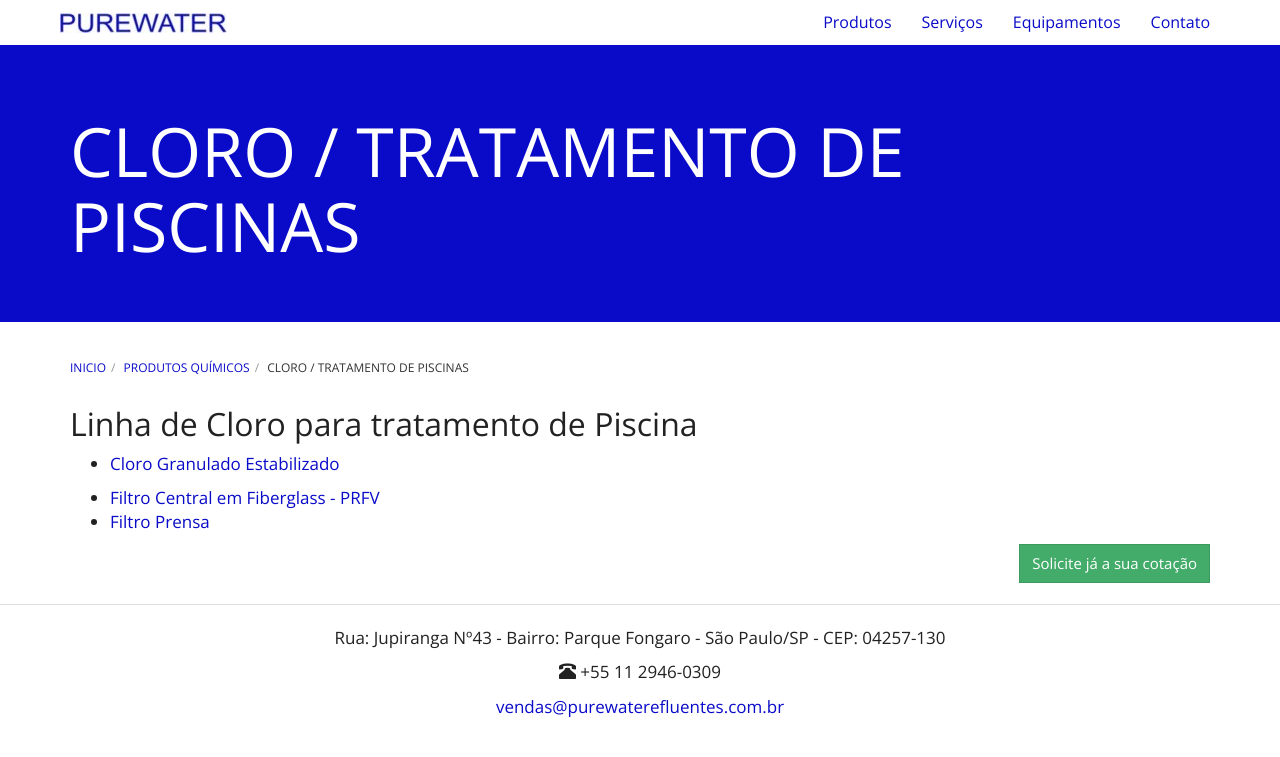
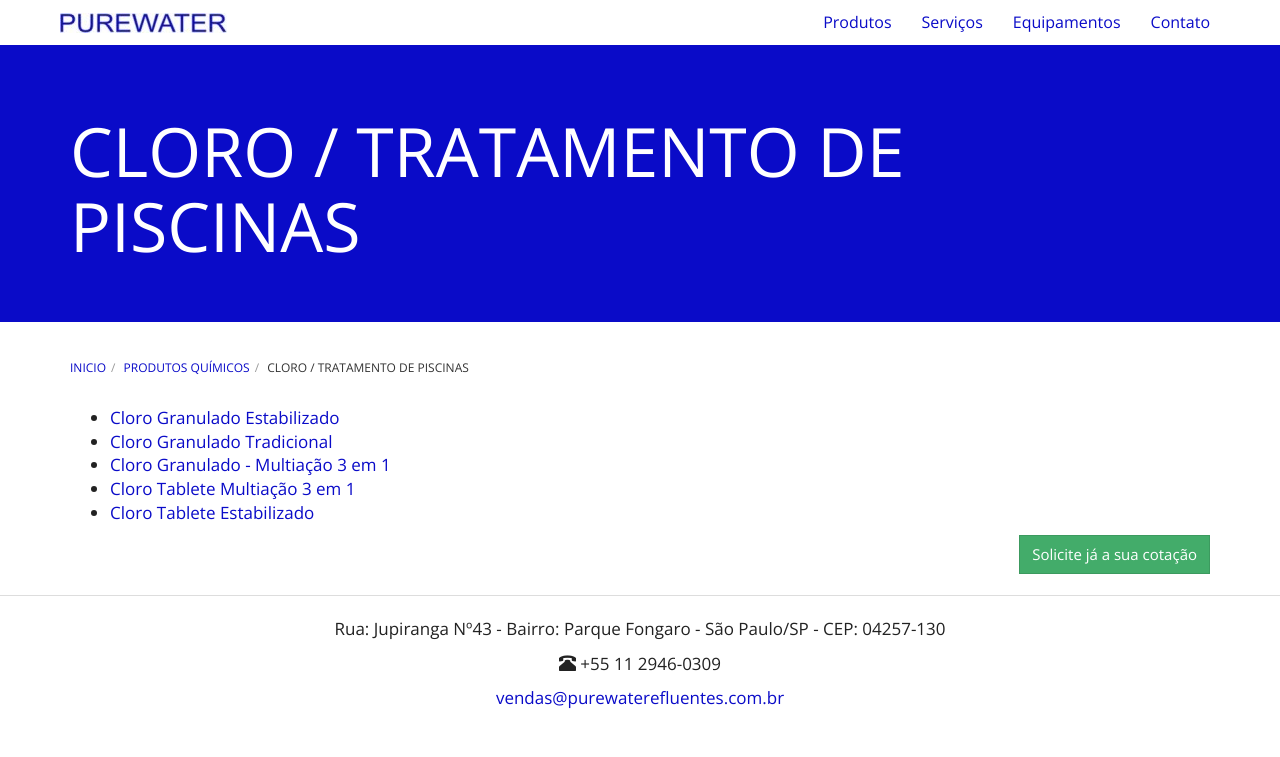
Before and after one commit to purewaterefluentes/purewaterefluentes.github.io, a Jekyll site: the page built from produtos/cloro-para-piscina.md, in a window 1280 px wide. Shown: the top 757 px of the page. Built offline with Jekyll 4.4.1, drawn with Linux system fonts in a browser that asks for light colours; nearby versions of some CDN libraries; library files that are not in the unit come from our copies.

Commit message:
Update cloro-para-piscina.md

```diff
--- a/produtos/cloro-para-piscina.md
+++ b/produtos/cloro-para-piscina.md
@@ -5,9 +5,8 @@ subtitle:
 robots: follow
 ---
 
-## Linha de Cloro para tratamento de Piscina
-
 - [Cloro Granulado Estabilizado](cloro-granulado-estabilizado.html)
-
-- [Filtro Central em Fiberglass - PRFV](filtro-de-agua-fiberglass-PRFV.html)
-- [Filtro Prensa](filtro-prensa.html)
+- [Cloro Granulado Tradicional](filtro-de-agua-fiberglass-PRFV.html)
+- [Cloro Granulado - Multiação 3 em 1](filtro-prensa.html)
+- [Cloro Tablete Multiação 3 em 1](filtro-prensa.html)
+- [Cloro Tablete Estabilizado](filtro-prensa.html)
```
